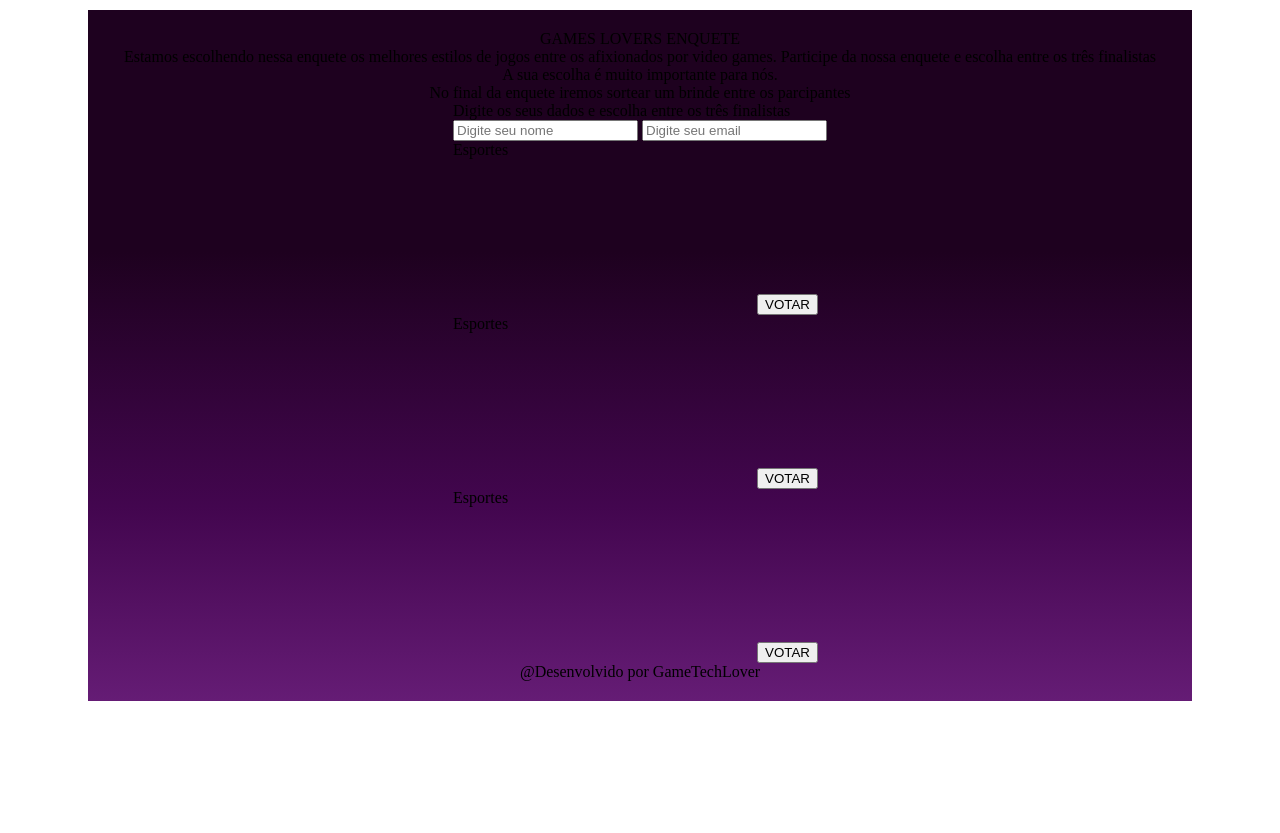
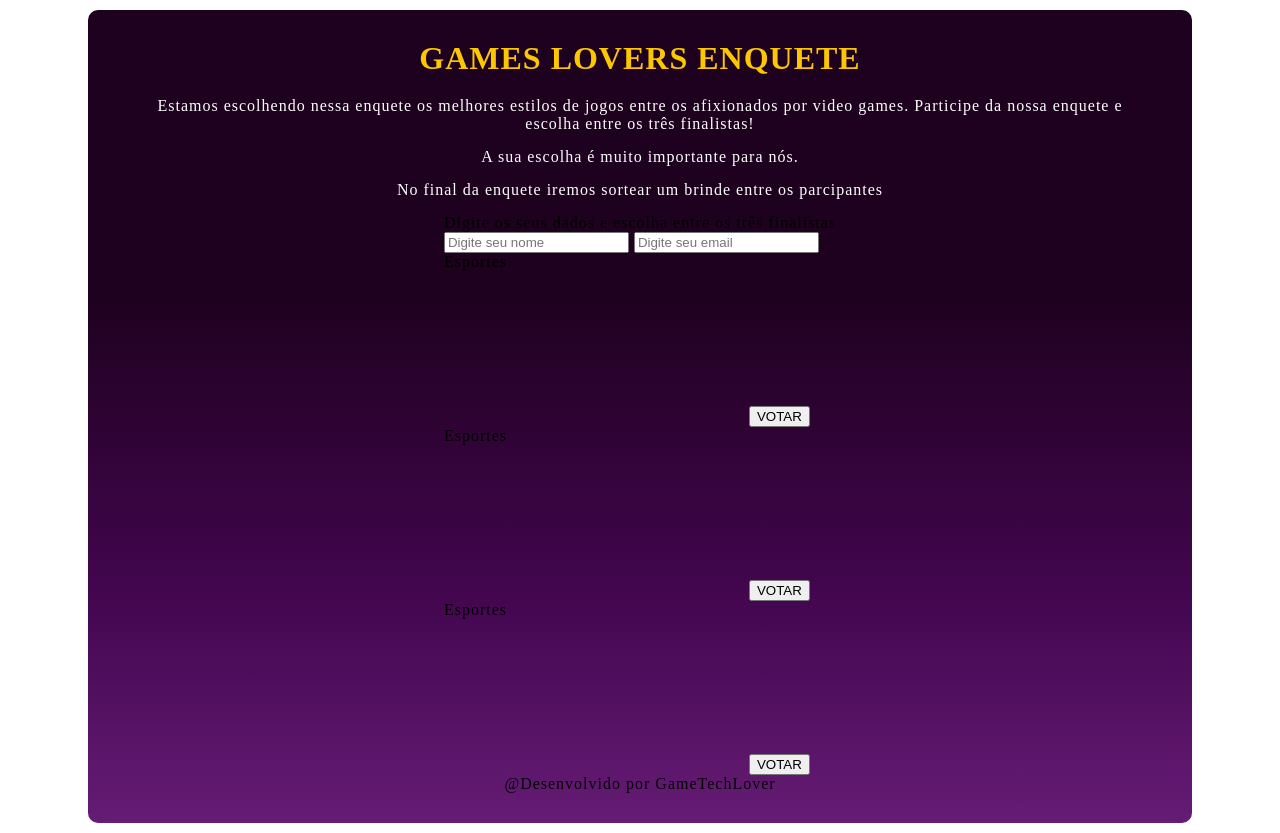
Before and after one commit to p4ul0pdm/projeto-cap-2, a plain HTML site: page index.html in a window 1280 px wide. Before the commit the page ends 800 px from the top, so only its background shows below. Drawn offline with Linux system fonts and the light colour scheme.

Commit message:
closes #3 - formatação do header

```diff
--- a/index.html
+++ b/index.html
@@ -9,7 +9,7 @@
 <body>
     <div class="container">
         <div class="title">GAMES LOVERS ENQUETE</div>
-        <div class="subtitle">Estamos escolhendo nessa enquete os melhores estilos de jogos entre os afixionados por video games. Participe da nossa enquete e escolha entre os três finalistas</div>
+        <div class="subtitle">Estamos escolhendo nessa enquete os melhores estilos de jogos entre os afixionados por video games. Participe da nossa enquete e escolha entre os três finalistas!</div>
         <div class="subtitle">A sua escolha é muito importante para nós.</div>
         <div class="subtitle">No final da enquete iremos sortear um brinde entre os parcipantes</div>
         <div class="form-box">
--- a/style.css
+++ b/style.css
@@ -1,3 +1,8 @@
+body{
+    font-family: Lucida Grande Bold;
+    letter-spacing: 1px;
+}
+
 .container{
     background: linear-gradient(180deg,rgba(30, 1, 31, 1) 35%, rgba(67, 6, 79, 1) 72%, rgba(101, 28, 117, 1) 100%);
     display: flex;
@@ -5,5 +10,20 @@
     align-items: center;
     overflow: hidden;
     margin: 10PX 80px;
-    padding: 20px;
+    padding: 30px 10px;
+    border-radius: 10px;
 }
+
+.title{
+    color: oklch(85.2% 0.199 91.936);
+    font-size: 2rem;
+    font-weight: 600;
+    margin-bottom: 20px;
+    }
+
+.subtitle{
+    color: white;
+    font-size: 1rem;
+    text-align: center;
+    padding: 0px 30px 15px;
+}
```
